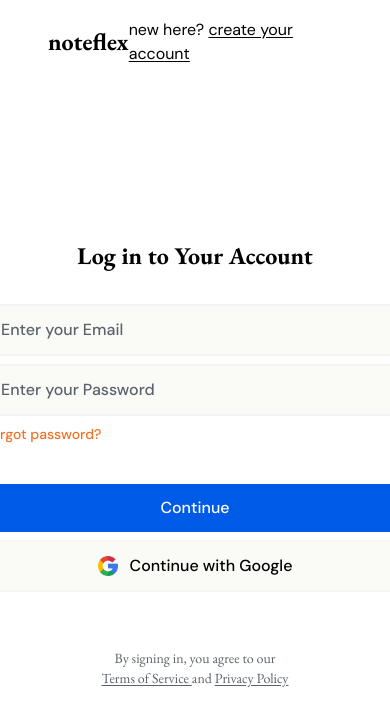
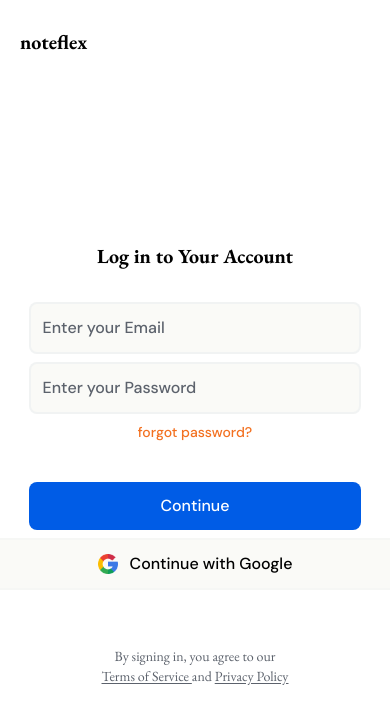
Before and after one commit to faizanalibaig/noteflex, a React (Vite) app in the folder client/: page /auth/login in a window 390 px wide. Shown: the top 726 px of the page. Built offline with nearby package versions, Linux system fonts and the light colour scheme.

Commit message:
Select mongo operator used to neglect some data and some frontend work

```diff
--- a/client/src/components/UserAuth/UserHeader.jsx
+++ b/client/src/components/UserAuth/UserHeader.jsx
@@ -6,11 +6,14 @@ function UserHeader() {
   console.log(location);
 
   return (
-    <header className='h-[10%] flex justify-between items-center px-12'>
-      <Link to='/' className='font-bold text-2xl font-main'>
+    <header className='h-[10%] flex justify-between items-center px-5 sm:px-8 lg:px-10 xl:px-12 '>
+      <Link
+        to='/'
+        className='font-bold text-xl sm:text-[22px] xl:text-2xl font-main'
+      >
         noteflex
       </Link>
-      <h5 className='font-secondary text-base'>
+      <h5 className='font-secondary text-base hidden lg:block'>
         new here?{' '}
         {location.pathname === '/auth/login' ? (
           <Link
--- a/client/src/components/UserAuth/UserLogin.jsx
+++ b/client/src/components/UserAuth/UserLogin.jsx
@@ -46,21 +46,23 @@ const UserLogin = () => {
   };
   return (
     <section className='h-[90%] flex flex-col justify-center items-center gap-8'>
-      <h1 className='text-2xl font-main font-bold'>Log in to Your Account</h1>
+      <h1 className=' text-xl sm:text-[22px] xl:text-2xl font-main font-bold'>
+        Log in to Your Account
+      </h1>
       <form
         onSubmit={handleSubmit}
-        className='flex flex-col gap-2 font-secondary font-medium'
+        className='flex flex-col items-center sm:items-start gap-2 font-secondary font-medium px-10'
       >
         <input
           type='email'
           placeholder='Enter your Email'
-          className='text-base border-2 border-[#CBD5E1]/20 w-[26rem] p-3 rounded-lg bg-[#FAFAF7] placeholder:text-[#5C626C] outline-none'
+          className='text-base border-2 border-[#CBD5E1]/20 w-[80%] sm:w-[22rem] lg:w-[24rem] xl:w-[26rem] p-3 rounded-lg bg-[#FAFAF7] placeholder:text-[#5C626C] outline-none'
           onChange={(e) => dispatch({ type: 'email', payload: e.target.value })}
         />
         <input
           type='password'
           placeholder='Enter your Password'
-          className='text-base border-2 border-[#CBD5E1]/20 w-[26rem] p-3 rounded-lg bg-[#FAFAF7] placeholder:text-[#5C626C] outline-none'
+          className='text-base border-2 border-[#CBD5E1]/20 w-[80%] sm:w-[22rem] lg:w-[24rem] xl:w-[26rem] p-3 rounded-lg bg-[#FAFAF7] placeholder:text-[#5C626C] outline-none'
           onChange={(e) =>
             dispatch({ type: 'password', payload: e.target.value })
           }
@@ -71,7 +73,7 @@ const UserLogin = () => {
         <Link
           to='/dashboard'
           type='submit'
-          className='mt-8 w-[26rem] p-3 rounded-lg bg-[#005CE6] text-white text-base flex justify-center items-center'
+          className='mt-8  w-[80%] sm:w-[22rem] lg:w-[24rem] xl:w-[26rem]  p-3 rounded-lg bg-[#005CE6] text-white text-base flex justify-center items-center'
         >
           Continue
         </Link>
--- a/client/src/layouts/UserLayout.jsx
+++ b/client/src/layouts/UserLayout.jsx
@@ -3,10 +3,10 @@ import { UserHeader } from '../components/UserAuth/index';
 
 function UserLayout() {
   return (
-    <>
+    <div className='h-[100dvh] overflow-hidden'>
       <UserHeader />
       <Outlet />
-    </>
+    </div>
   );
 }
 
```
Also changed, not shown: 1 other file (tests, documents, lock files or other folders).
